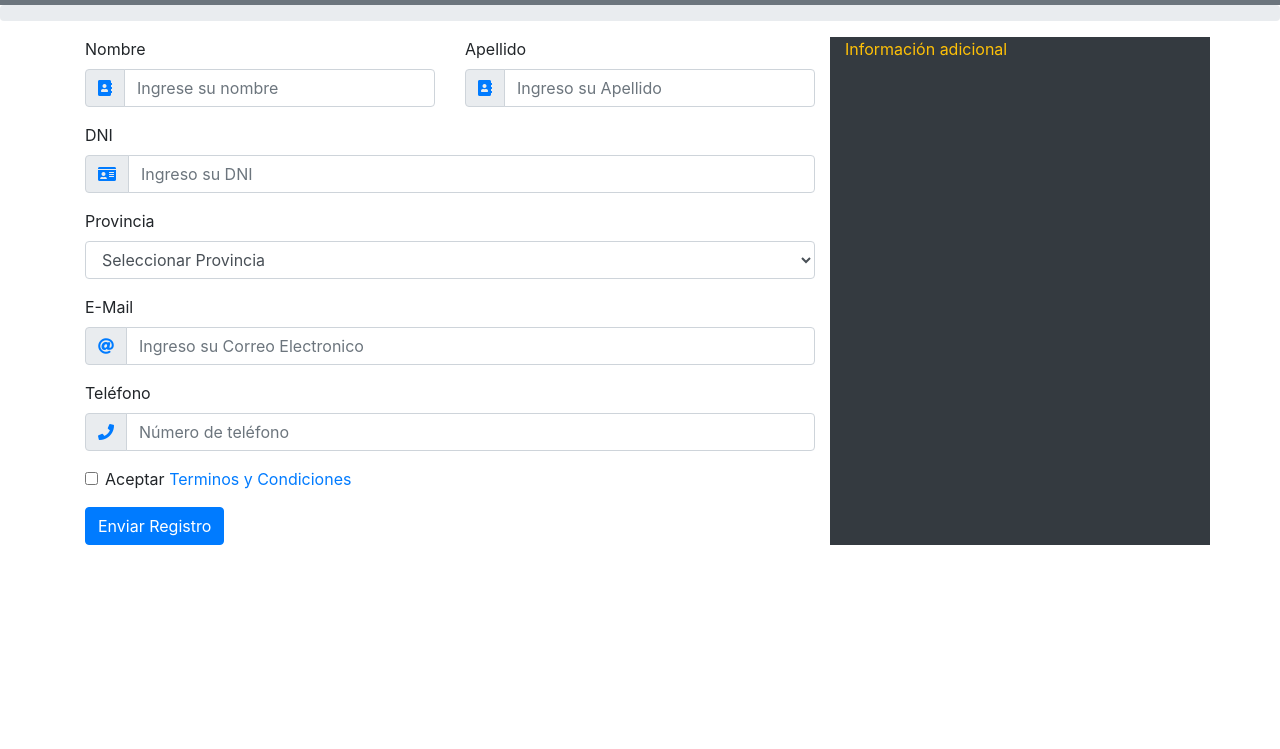
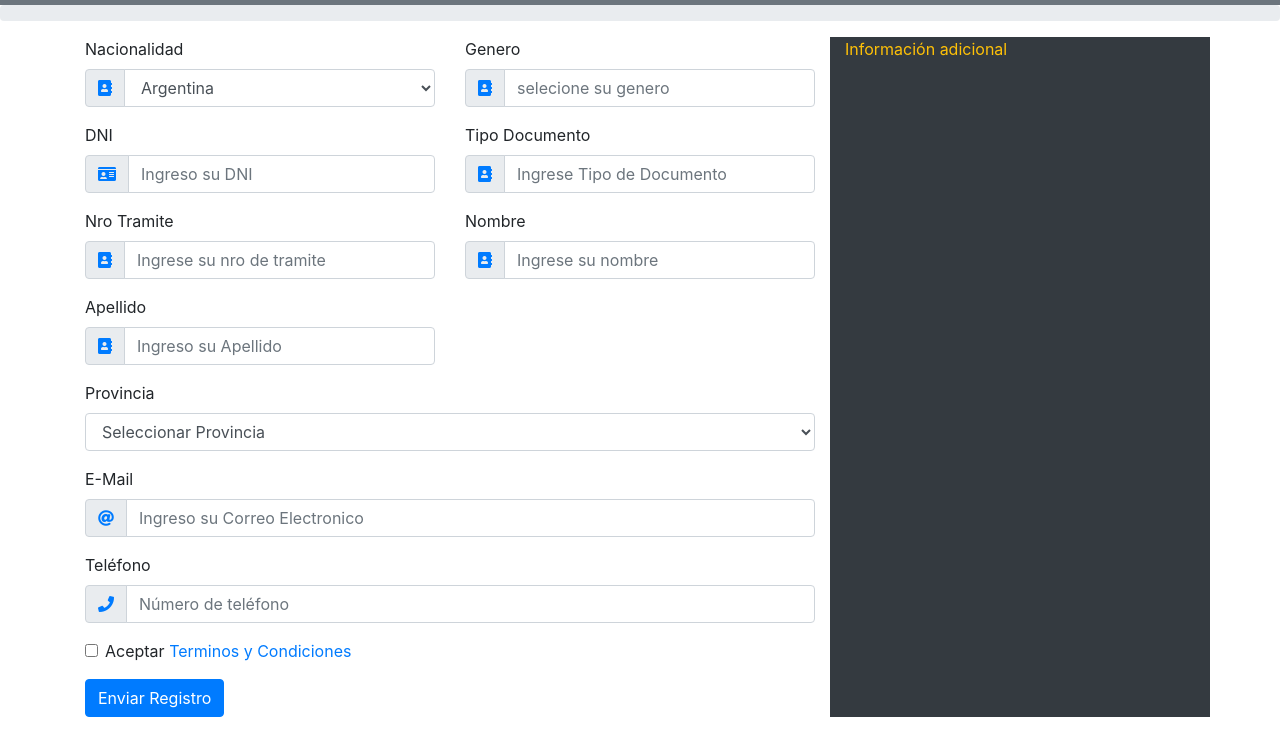
Before and after one commit to ORT-Argentina/NT2, a plain HTML site: page FormRegistro/index.html in a window 1280 px wide. Shown: the part 51-800 px from the top of the page. Drawn offline with Linux system fonts and the light colour scheme.

Commit message:
modificaciones de Datos Personales

```diff
--- a/FormRegistro/index.html
+++ b/FormRegistro/index.html
@@ -23,6 +23,80 @@
       <form name="registro" onsubmit="return validarForm(event);">
 
       	<div class="row">
+			  <div class="col-6">
+				<div class="form-group">
+				  <label for="nacionalidad">Nacionalidad</label>
+				  <div class="input-group mb-3">
+					  <div class="input-group-prepend">
+						  <span class="input-group-text" id="basic-addon1">
+							  <i class="fas fa-address-book text-primary"></i>
+						  </span>
+						</div>
+						<select name="nacionalidad" id="nacionalidad" class="form-control" >
+								<option value="1">Argentina</option>
+								<option value="2">Venezuela</option>
+							</select>
+					  <!--i class="fas fa-question-circle" data-toggle="tooltip" title="Tooltip on bottom"></i-->
+				  </div>
+				</div>
+			  </div>
+			  <div class="col-6">
+					<div class="form-group">
+					  <label for="genero">Genero</label>
+					  <div class="input-group mb-3">
+						  <div class="input-group-prepend">
+							  <span class="input-group-text" id="basic-addon1">
+								  <i class="fas fa-address-book text-primary"></i>
+							  </span>
+							</div>
+						  <input type="text" class="form-control" id="genero" placeholder="selecione su genero" name="genero" data-info="Completa la información de este campo para continuar">
+						  <!--i class="fas fa-question-circle" data-toggle="tooltip" title="Tooltip on bottom"></i-->
+					  </div>
+					</div>
+				  </div>
+				  <div class="col-6">
+				  <div class="form-group">
+						<label for="txtDni">DNI </label>
+						<div class="input-group mb-3">
+							<div class="input-group-prepend">
+								<span class="input-group-text" id="basic-addon1">
+									<i class="fas fa-id-card text-primary"></i>
+								</span>
+							  </div>
+							<input type="text" class="form-control" id="txtDni" placeholder="Ingreso su DNI" data-info="Completa la información de este campo para continuar">
+						</div>
+					  </div>
+					</div>
+				  <div class="col-6">
+						<div class="form-group">
+						  <label for="tipoDocumento">Tipo Documento</label>
+						  <div class="input-group mb-3">
+							  <div class="input-group-prepend">
+								  <span class="input-group-text" id="basic-addon1">
+									  <i class="fas fa-address-book text-primary"></i>
+								  </span>
+								</div>
+							  <input type="text" class="form-control" id="tipoDocumento" placeholder="Ingrese Tipo de Documento" name="tipoDocumento" data-info="Completa la información de este campo para continuar">
+							  <!--i class="fas fa-question-circle" data-toggle="tooltip" title="Tooltip on bottom"></i-->
+						  </div>
+						</div>
+					  </div>
+				<div class="col-6">
+				<div class="form-group">
+				  <label for="txtNroTramite">Nro Tramite</label>
+				  <div class="input-group mb-3">
+					  <div class="input-group-prepend">
+						  <span class="input-group-text" id="basic-addon1">
+							  <i class="fas fa-address-book text-primary"></i>
+						  </span>
+						</div>
+					  <input type="text" class="form-control" id="txtNroTramite" placeholder="Ingrese su nro de tramite" name="nroTramite" data-info="Completa la información de este campo para continuar">
+					  <!--i class="fas fa-question-circle" data-toggle="tooltip" title="Tooltip on bottom"></i-->
+				  </div>
+				</div>
+			  </div>
+
+
     		<div class="col-6">
 			  <div class="form-group">
 			    <label for="txtNombre">Nombre</label>
@@ -52,17 +126,6 @@
 			</div>
 		</div>
 
-	  <div class="form-group">
-	    <label for="txtDni">DNI </label>
-	    <div class="input-group mb-3">
-	    	<div class="input-group-prepend">
-		    	<span class="input-group-text" id="basic-addon1">
-		    		<i class="fas fa-id-card text-primary"></i>
-		    	</span>
-		  	</div>
-	    	<input type="text" class="form-control" id="txtDni" placeholder="Ingreso su DNI" data-info="Completa la información de este campo para continuar">
-	    </div>
-	  </div>
 
 		  <div class="form-group">
 		    <label for="cmbProvincia">Provincia </label>
```
